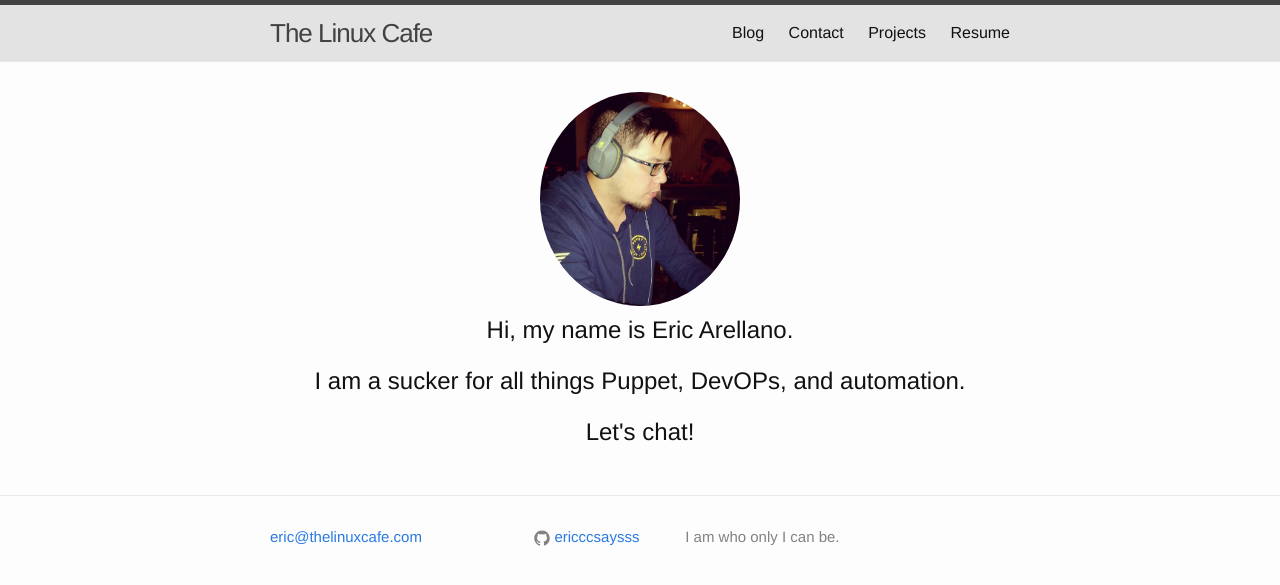
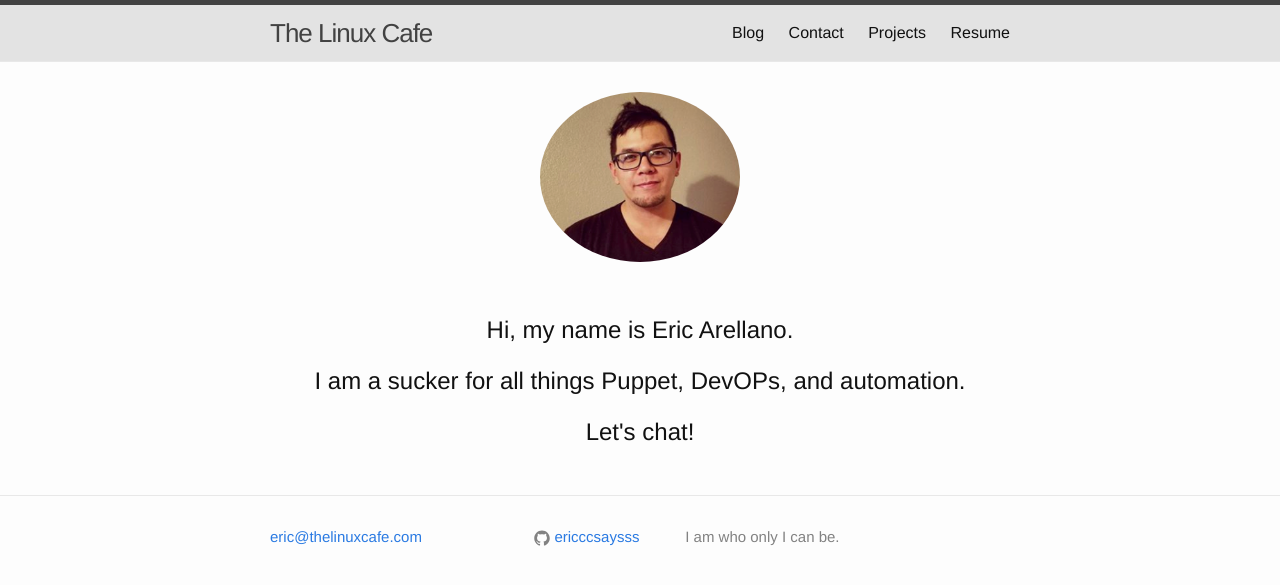
Before and after one commit to ericccsaysss/ericccsaysss.github.io, a Jekyll site: the page built from index.html, in a window 1280 px wide. Shown: the top 585 px of the page. Built offline with Jekyll 4.4.1, drawn with Linux system fonts in a browser that asks for light colours.

Commit message:
updated index to use new image

```diff
--- a/index.html
+++ b/index.html
@@ -5,7 +5,7 @@ $background-color: "black"
 
 <div class="home">
   <div class="portrait">
-    <img id="portrait-img" class="img-circle" src="assets/portrait.png">
+    <img id="portrait-img" class="img-circle" src="assets/portrait2.png">
   </div>
 
   <div align="center">
```
